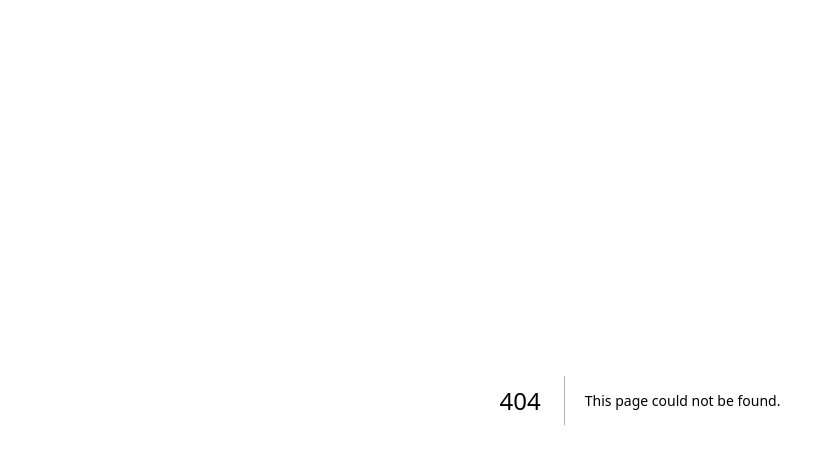
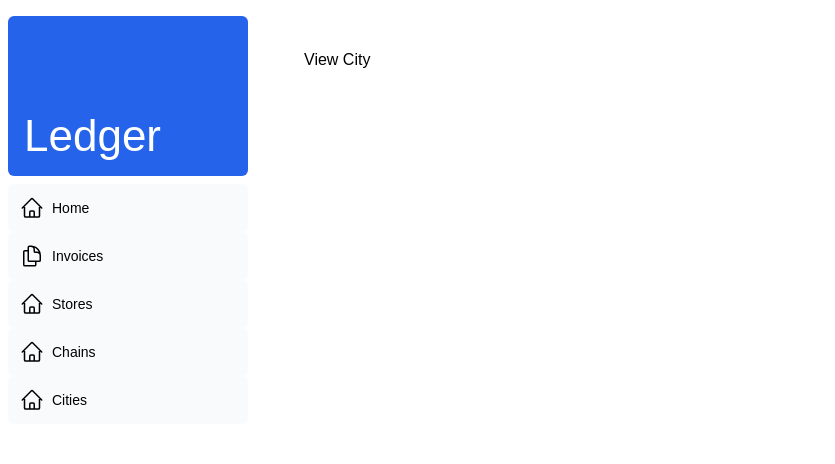
Before and after one commit to pstric/next-ledger, a Next.js app: page /dashboard/cities/3958dc9e-712f-4377-85e9-fec4b6a6442a/view in a window 1280 px wide. Before the commit this address had no page. Shown: the top 464 px of the page, without its empty margins (0-835 px from the left). Built offline with nearby package versions, Linux system fonts and the light colour scheme; a web font is replaced by a local one.

Commit message:
Add simple view city page

```diff
--- /dev/null
+++ b/app/dashboard/cities/[id]/view/page.tsx
@@ -0,0 +1,5 @@
+export default function Page() {
+    return (
+        <p>View City</p>
+    );
+}
```
